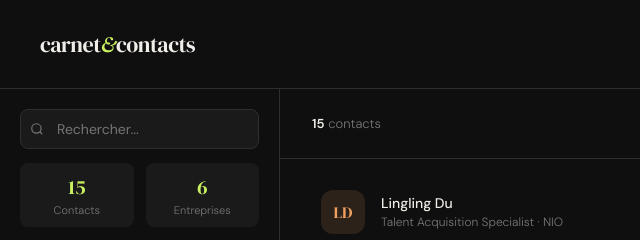
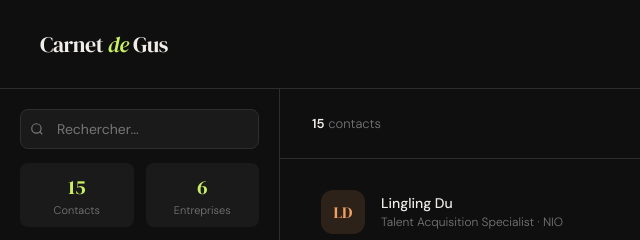
Before and after one commit to BELUGAB/contact, a plain HTML site: page index.html in a window 1280 px wide. Shown: the top 240 px of the page, 0-640 px from the left. Drawn offline with Linux system fonts and the light colour scheme.

Commit message:
Update logo text in header

```diff
--- a/index.html
+++ b/index.html
@@ -508,7 +508,7 @@
 <body>
 
 <header>
-  <div class="logo">carnet<span>&</span>contacts</div>
+  <div class="logo">Carnet<span> de </span>Gus</div>
   <div class="header-actions">
     <button class="btn btn-ghost" onclick="openImport()">⬆ Importer CSV</button>
     <button class="btn btn-ghost" onclick="exportCSV()">⬇ Exporter</button>
```
